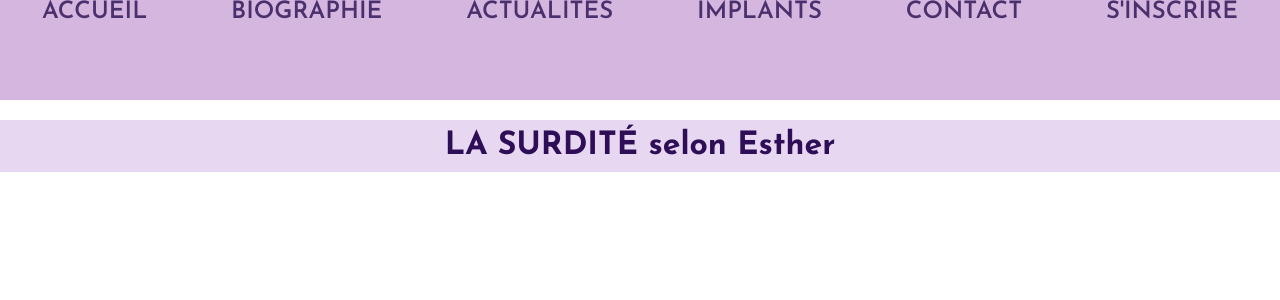
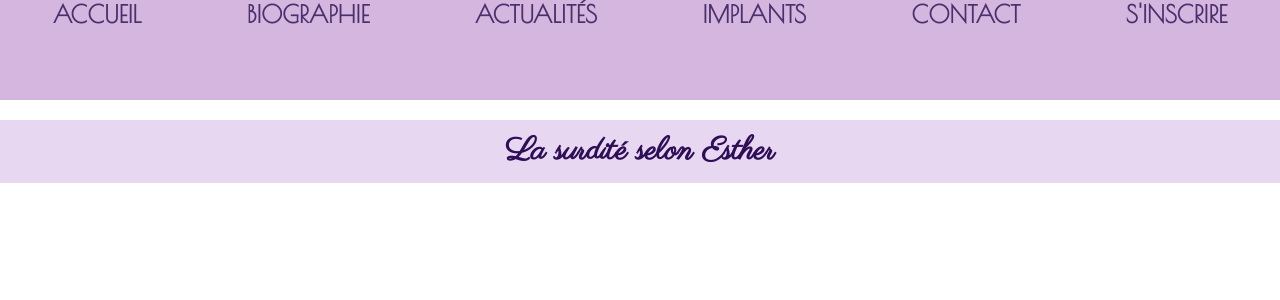
Before and after one commit to eboudrenghien/PortFolio_, a React (Create React App) app in the folder front_end/: page / in a window 1280 px wide. Shown: the top 300 px of the page. Built offline with nearby package versions, Linux system fonts and the light colour scheme.

Commit message:
modif css header

```diff
--- a/front_end/public/index.html
+++ b/front_end/public/index.html
@@ -7,6 +7,14 @@
     <link rel="preconnect" href="https://fonts.googleapis.com">
     <link rel="preconnect" href="https://fonts.gstatic.com" crossorigin>
     <link href="https://fonts.googleapis.com/css2?family=Josefin+Sans:ital,wght@0,300;0,400;0,500;0,600;0,700;1,300;1,400;1,500;1,600;1,700&display=swap" rel="stylesheet">
+    <link rel="preconnect" href="https://fonts.googleapis.com">
+<link rel="preconnect" href="https://fonts.gstatic.com" crossorigin>
+<link href="https://fonts.googleapis.com/css2?family=Parisienne&display=swap" rel="stylesheet">
+<link rel="preconnect" href="https://fonts.googleapis.com">
+<link rel="preconnect" href="https://fonts.gstatic.com" crossorigin>
+<link href="https://fonts.googleapis.com/css2?family=Poiret+One&display=swap" rel="stylesheet">
+
+
     <title>La surdité selon Esther</title>
   </head>
   <body>
--- a/front_end/src/components/Menu/styles/navbar.css
+++ b/front_end/src/components/Menu/styles/navbar.css
@@ -16,5 +16,6 @@
   color: #4A306D;
   text-decoration: none;
   font-size: 24px;
-  font-weight: 600;
+  font-weight: bold;
+  font-family: "Poiret One", cursive;
 }/*# sourceMappingURL=navbar.css.map */
--- a/front_end/src/components/Menu/styles/navbar.scss
+++ b/front_end/src/components/Menu/styles/navbar.scss
@@ -14,12 +14,14 @@
   padding: 0;
   list-style: none;
     li {
-
       a {
         color: #4A306D;
         text-decoration: none;
         font-size: 24px;
-        font-weight: 600;
+        font-weight: bold;
+        font-family: 'Poiret One', cursive;
+
+
       }
   }
 }
--- a/front_end/src/components/header/Header.jsx
+++ b/front_end/src/components/header/Header.jsx
@@ -4,7 +4,7 @@
 function Header() {
   return (
     <div className='header'>
-        <h1>LA SURDITÉ selon Esther</h1>
+        <h1>La surdité selon Esther</h1>
 
     </div>
   )
--- a/front_end/src/components/header/styles/header.css
+++ b/front_end/src/components/header/styles/header.css
@@ -8,4 +8,5 @@
   padding: 10px;
   background: #E8D7F1;
   color: #2e0f57;
+  font-family: "Parisienne", cursive;
 }/*# sourceMappingURL=header.css.map */
--- a/front_end/src/components/header/styles/header.scss
+++ b/front_end/src/components/header/styles/header.scss
@@ -7,5 +7,6 @@
         padding: 10px;
         background: #E8D7F1;
         color: #2e0f57;
+        font-family: 'Parisienne', cursive;
     }
 }
```
Also changed, not shown: 2 other files (tests, documents, lock files or other folders).
